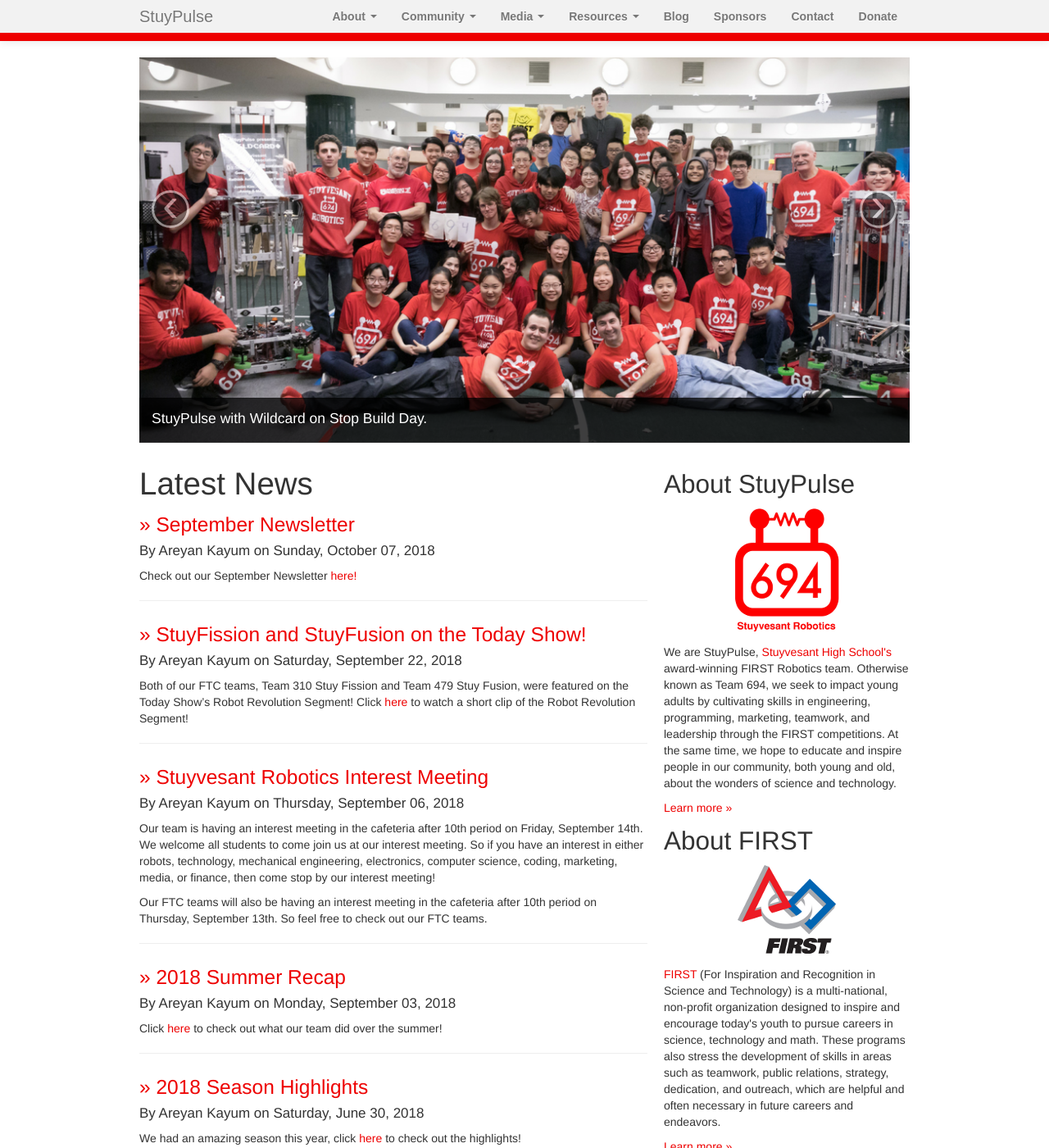
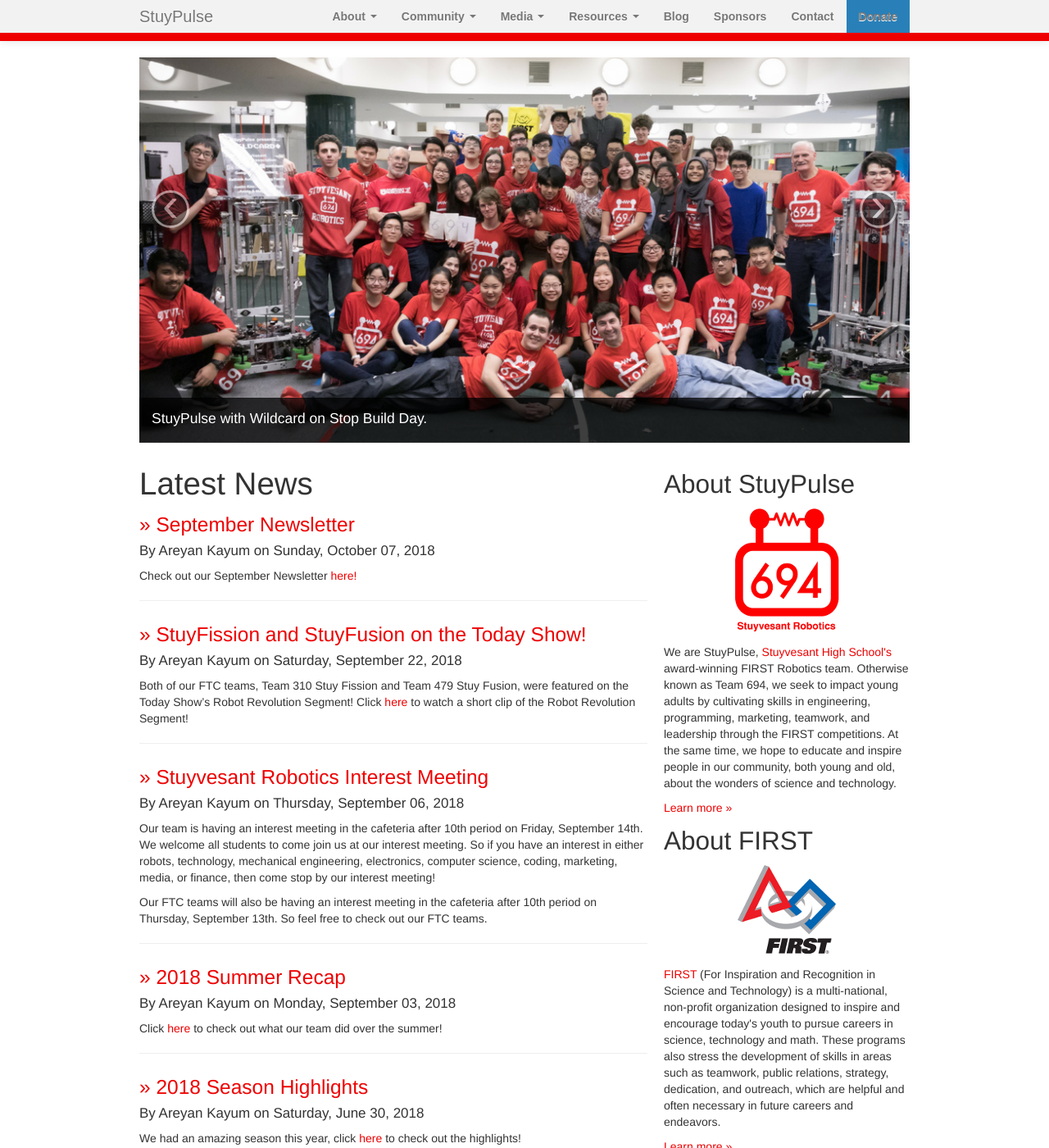
Before and after one commit to StuyPulse/team694.github.io, a Jekyll site: the page built from index.html, in a window 1280 px wide and 1400 px high. Shown: the whole window at 82% size. Built offline with Jekyll 4.4.1, drawn with Linux system fonts in a browser that asks for light colours; nearby versions of some CDN libraries; comment, search, counter and statistics services are not loaded.

Commit message:
Work on donate button

```diff
--- a/_includes/navbar.html
+++ b/_includes/navbar.html
@@ -46,7 +46,7 @@
                             <li{% if page.url contains '/blog/' %} class="active"{% endif %}><a href="/blog/">Blog</a></li>
                             <li{% if page.url == '/sponsors/' %} class="active"{% endif %}><a href="/sponsors/">Sponsors</a></li>
                             <li{% if page.url == '/contact/' %} class="active"{% endif %}><a href="/contact/">Contact</a></li>
-                            <li{% if page.url == '/donate/' %} class="active" {% endif %}><a href="/donate/" >Donate</a></li>
+                            <li{% if page.url == '/donate/' %} class="active" {%elsif page.url != '/donate/' %} class="donate" {% endif %}><a href="/donate/" >Donate</a></li>
                         </ul>
                     </div><!--/.nav-collapse -->
                 </div>
--- a/css/main.css
+++ b/css/main.css
@@ -126,3 +126,8 @@
     width: 100%;
     height: 100%;
 }
+
+/* NavBar Styles */
+.donate {
+        background-color: #2980B9;
+}
```
